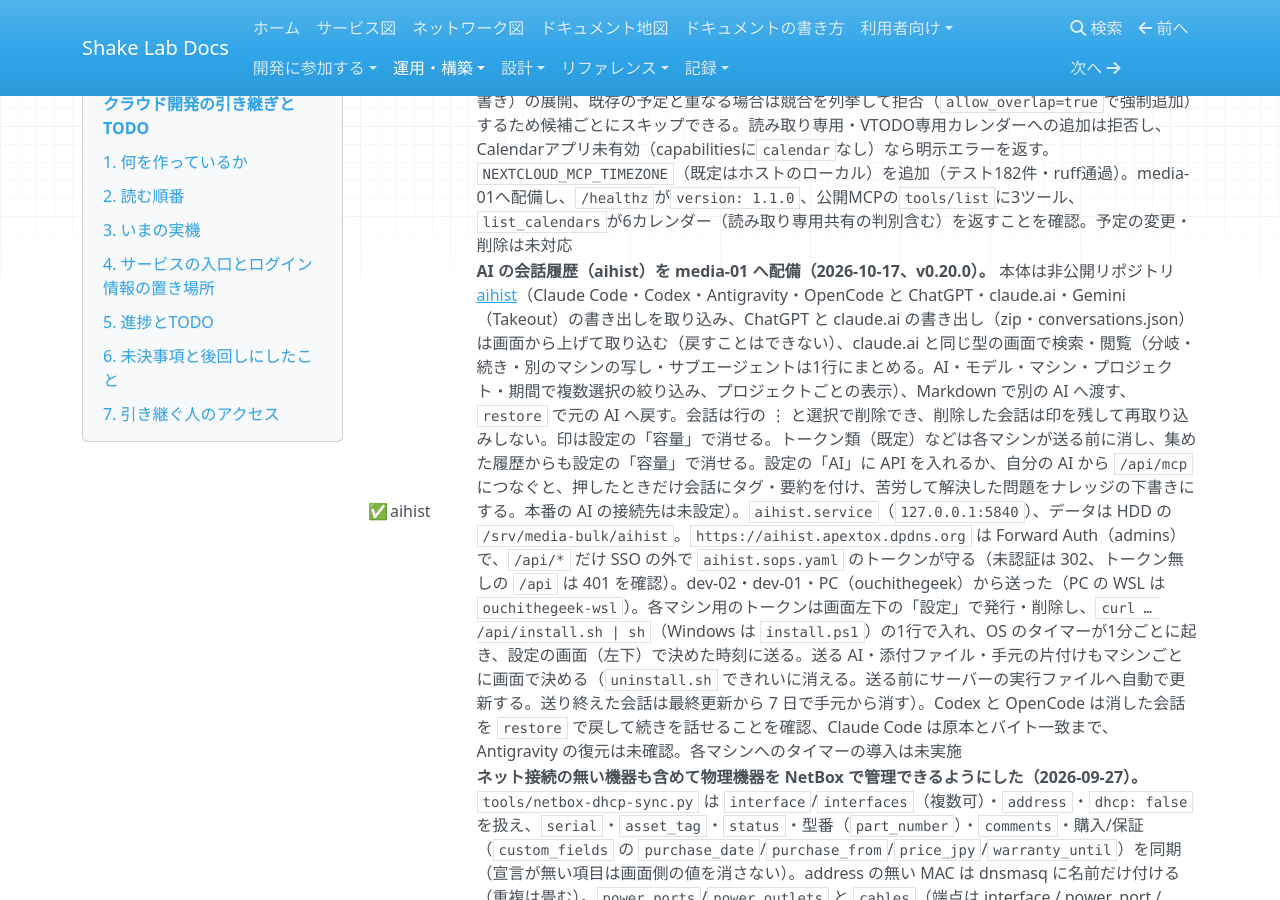
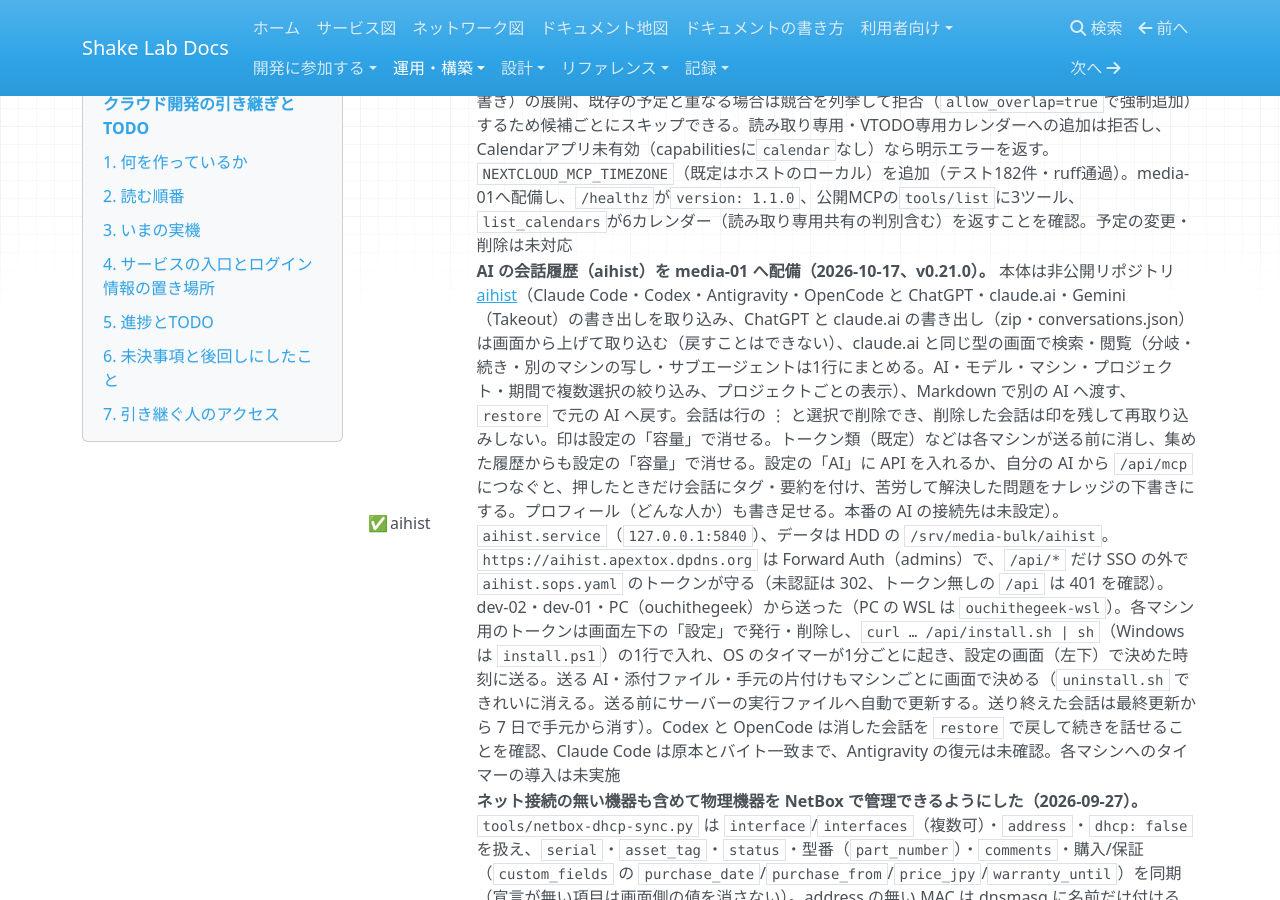
Before and after one commit to rurutheGeek/shake-cloud, an MkDocs documentation site: the page built from docs/operations/handover.md, in a window 1280 px wide and 900 px high, scrolled down 19835 px. Built offline with MkDocs 1.6.1, drawn with Linux system fonts in a browser that asks for light colours; nearby versions of some CDN libraries; a script that is not in the unit is left out.

Commit message:
chore(aihist): v0.21.0（プロフィール）へ上げて配備する
Co-Authored-By: Claude Opus 5.5 <noreply@anthropic.com>

```diff
--- a/docs/operations/handover.md
+++ b/docs/operations/handover.md
@@ -220,7 +220,7 @@ sops --decrypt platform/sops/pve-users.sops.yaml
 | ✅ | Homarr | **ゲーム1の隔離ダウンロードのタイルをHomarrへ追加（2026-10-06）。** `stacks/homarr/apps.json` に「ダウンロード（qBittorrent）」（`https://torrent.play.apextox.dpdns.org`。未認証は302でAuthentikへ）と「ダウンロード（検疫）」（`https://play.apextox.dpdns.org/download`。ゲームポータルから分離した別コンテナ、ポータルSSOを共用。`/download/healthz` 200・未認証は303でログインへ）を追加し、`homarr.yml` でapps-01へ配備（35 apps・0 tiles removed）。torrent側の利用者ブラウザでのSSOログイン完了は未確認 | [Homarr](../services/homarr.md) |
 | 🟨 | Nextcloudアプリ | **自作の印刷・LocalSend送信を公開リポジトリへ切り出し、App Store公開の準備をした（2026-09-26）。** `cups_print`（[nextcloud-cups-print](https://github.com/rurutheGeek/nextcloud-cups-print)）と `localsend_share`（[nextcloud-localsend](https://github.com/rurutheGeek/nextcloud-localsend)）を作成し、各 `v1.0.2` をGitHub Releaseで配布。media-01は `manage.py custom-apps` で導入し旧 `shake_print`・`shake_localsend` を撤去（残る自作は `shake_tags` のみ）。中継は `stacks/print-api`・`stacks/localsend-send` を同じ実装へ更新。**実機確認（NC33）**: 印刷はPDFとMarkdown、ダイアログ（部数・カラー・ページ範囲）、LocalSendは実端末へ送信成功。LocalSendはmulticast応答がSG（22/80/443/53317のみ）で戻らないため、`LOCALSEND_SEND_SCAN` の外向き走査（HTTP legacy discovery）を追加。**プリンターはDHCPで `192.168.10.9`→`192.168.10.3` へ移動しており、キューをmDNS名 `ipp://cA5E9FB00000.local/ipp/print` に変更**（`cups_printer_uri`）。トークンはSOPS・実機・アプリ設定をローテーション済み。**外部レビューを受けて1.0.2で修正（Content-Length明示・中継エラー本文の表示・devicesのLANアドレス許可・トークン比較）。証明書は[PR #1272](https://github.com/nextcloud/app-certificate-requests/pull/1272)・[#1273](https://github.com/nextcloud/app-certificate-requests/pull/1273)を提出済み（署名待ち）。常用はNC33のまま（NC35は使い捨てコンテナで有効化・ルート・設定画面・JS配信のみ確認）** | [nextcloud.md](nextcloud.md)・[printer.md](../services/printer.md)・[D06](../development/D06-localsend.md)・[D08](../development/D08-nextcloud-print.md) |
 | ✅ | Nextcloud MCP | **Nextcloud MCPサーバを公開リポジトリへ切り出し、media-01をリリース取得方式へ移行（2026-09-26）。** [nextcloud-mcp](https://github.com/rurutheGeek/nextcloud-mcp) を作成して `v1.0.0` を公開、外部レビューを受けて `v1.0.1` に更新（tools/call前のwhoami必須化・タグreadのstat・write-denyの祖先拒否と展開メンバー検査・max_bytes検証・アーカイブ事前サイズ検査・Origin検証。標準ライブラリのみ・16ツール・テスト139件・Docker/GHCR対応）。呼び出し元の資格情報でNextcloudのACLに従うパススルー認証は不変。音楽ルートと追加の書き込み禁止プレフィックスをenv化し、tag-api連携はURLとトークンの両方があるときだけタグ3ツールを公開するようオプション化した。media-01は `group_vars/media.yml` の `nextcloud_mcp_version`/`_sha256` で固定したリリース資産をプレイが取得する。実機で `/healthz`（`version: 1.0.1`・`tag_tools: true`）とMCP接続からの `whoami`・MusicBrainz検索を確認。**2026-09-28: `v1.1.0`へ更新し、CalDAVカレンダー3ツール（`nextcloud_list_calendars`・`nextcloud_list_events`・`nextcloud_create_event`）を追加。** 繰り返し予定（`DAILY`/`WEEKLY`/`MONTHLY`/`YEARLY`、`COUNT`/`UNTIL`/`BYDAY`/`EXDATE`・上書き）の展開、既存の予定と重なる場合は競合を列挙して拒否（`allow_overlap=true`で強制追加）するため候補ごとにスキップできる。読み取り専用・VTODO専用カレンダーへの追加は拒否し、Calendarアプリ未有効（capabilitiesに`calendar`なし）なら明示エラーを返す。`NEXTCLOUD_MCP_TIMEZONE`（既定はホストのローカル）を追加（テスト182件・ruff通過）。media-01へ配備し、`/healthz`が`version: 1.1.0`、公開MCPの`tools/list`に3ツール、`list_calendars`が6カレンダー（読み取り専用共有の判別含む）を返すことを確認。予定の変更・削除は未対応 | [nextcloud-mcp.md](nextcloud-mcp.md)・[A06](../development/A06-nextcloud-mcp.md) |
-| ✅ | aihist | **AI の会話履歴（aihist）を media-01 へ配備（2026-10-17、v0.20.0）。** 本体は非公開リポジトリ [aihist](https://github.com/rurutheGeek/aihist)（Claude Code・Codex・Antigravity・OpenCode と ChatGPT・claude.ai・Gemini（Takeout）の書き出しを取り込み、ChatGPT と claude.ai の書き出し（zip・conversations.json）は画面から上げて取り込む（戻すことはできない）、claude.ai と同じ型の画面で検索・閲覧（分岐・続き・別のマシンの写し・サブエージェントは1行にまとめる。AI・モデル・マシン・プロジェクト・期間で複数選択の絞り込み、プロジェクトごとの表示）、Markdown で別の AI へ渡す、`restore` で元の AI へ戻す。会話は行の ⋮ と選択で削除でき、削除した会話は印を残して再取り込みしない。印は設定の「容量」で消せる。トークン類（既定）などは各マシンが送る前に消し、集めた履歴からも設定の「容量」で消せる。設定の「AI」に API を入れるか、自分の AI から `/api/mcp` につなぐと、押したときだけ会話にタグ・要約を付け、苦労して解決した問題をナレッジの下書きにする。本番の AI の接続先は未設定）。`aihist.service`（`127.0.0.1:5840`）、データは HDD の `/srv/media-bulk/aihist`。`https://aihist.apextox.dpdns.org` は Forward Auth（admins）で、`/api/*` だけ SSO の外で `aihist.sops.yaml` のトークンが守る（未認証は 302、トークン無しの `/api` は 401 を確認）。dev-02・dev-01・PC（ouchithegeek）から送った（PC の WSL は `ouchithegeek-wsl`）。各マシン用のトークンは画面左下の「設定」で発行・削除し、`curl … /api/install.sh | sh`（Windows は `install.ps1`）の1行で入れ、OS のタイマーが1分ごとに起き、設定の画面（左下）で決めた時刻に送る。送る AI・添付ファイル・手元の片付けもマシンごとに画面で決める（`uninstall.sh` できれいに消える。送る前にサーバーの実行ファイルへ自動で更新する。送り終えた会話は最終更新から 7 日で手元から消す）。Codex と OpenCode は消した会話を `restore` で戻して続きを話せることを確認、Claude Code は原本とバイト一致まで、Antigravity の復元は未確認。各マシンへのタイマーの導入は未実施 | [aihist.md](aihist.md) |
+| ✅ | aihist | **AI の会話履歴（aihist）を media-01 へ配備（2026-10-17、v0.21.0）。** 本体は非公開リポジトリ [aihist](https://github.com/rurutheGeek/aihist)（Claude Code・Codex・Antigravity・OpenCode と ChatGPT・claude.ai・Gemini（Takeout）の書き出しを取り込み、ChatGPT と claude.ai の書き出し（zip・conversations.json）は画面から上げて取り込む（戻すことはできない）、claude.ai と同じ型の画面で検索・閲覧（分岐・続き・別のマシンの写し・サブエージェントは1行にまとめる。AI・モデル・マシン・プロジェクト・期間で複数選択の絞り込み、プロジェクトごとの表示）、Markdown で別の AI へ渡す、`restore` で元の AI へ戻す。会話は行の ⋮ と選択で削除でき、削除した会話は印を残して再取り込みしない。印は設定の「容量」で消せる。トークン類（既定）などは各マシンが送る前に消し、集めた履歴からも設定の「容量」で消せる。設定の「AI」に API を入れるか、自分の AI から `/api/mcp` につなぐと、押したときだけ会話にタグ・要約を付け、苦労して解決した問題をナレッジの下書きにする。プロフィール（どんな人か）も書き足せる。本番の AI の接続先は未設定）。`aihist.service`（`127.0.0.1:5840`）、データは HDD の `/srv/media-bulk/aihist`。`https://aihist.apextox.dpdns.org` は Forward Auth（admins）で、`/api/*` だけ SSO の外で `aihist.sops.yaml` のトークンが守る（未認証は 302、トークン無しの `/api` は 401 を確認）。dev-02・dev-01・PC（ouchithegeek）から送った（PC の WSL は `ouchithegeek-wsl`）。各マシン用のトークンは画面左下の「設定」で発行・削除し、`curl … /api/install.sh | sh`（Windows は `install.ps1`）の1行で入れ、OS のタイマーが1分ごとに起き、設定の画面（左下）で決めた時刻に送る。送る AI・添付ファイル・手元の片付けもマシンごとに画面で決める（`uninstall.sh` できれいに消える。送る前にサーバーの実行ファイルへ自動で更新する。送り終えた会話は最終更新から 7 日で手元から消す）。Codex と OpenCode は消した会話を `restore` で戻して続きを話せることを確認、Claude Code は原本とバイト一致まで、Antigravity の復元は未確認。各マシンへのタイマーの導入は未実施 | [aihist.md](aihist.md) |
 | ✅ | NetBox 資産台帳 | **ネット接続の無い機器も含めて物理機器を NetBox で管理できるようにした（2026-09-27）。** `tools/netbox-dhcp-sync.py` は `interface`/`interfaces`（複数可）・`address`・`dhcp: false` を扱え、`serial`・`asset_tag`・`status`・型番（`part_number`）・`comments`・購入/保証（`custom_fields` の `purchase_date`/`purchase_from`/`price_jpy`/`warranty_until`）を同期（宣言が無い項目は画面側の値を消さない）。address の無い MAC は dnsmasq に名前だけ付ける（重複は畳む）。`power_ports`/`power_outlets` と `cables`（端点は interface / power_port / power_outlet、type は `cat6a`・`power` など）で接続図を作れる。`platform/netbox/devices.yaml` に役割20種・製造元・型番を追加し、購入品と家電から管理価値のある機器を登録（開発ボード、UPS×2、HDD/SSD、PC周辺、モニター、マイク、カメラ、ガジェット、工具、SDカード5枚、ONU、ヘルシオ/ホットクック/洗濯機/エアコン/REGZA、家族のスマホ3台、SwitchBot 開閉センサー、Eufy SmartTrack。計70台）。ケーブル11本（ネット幹線6＋UPS1 バッテリー口5。UPS2 は予備）。aterm は PA-WG1200HP、Redmi は Xiaomi、Echo は Amazon へ修正。PC3台はスペックを記録し役割を Desktop/Laptop へ。`ensure` は冪等、`pull`/`push` も通過。ケーブル・電源タップ・充電器・電子部品は載せない方針（主要な幹線と UPS 接続だけ接続図にする）。**残りは各機器のシリアル、PC3台のメーカ・型番、Wi-Fi 家電の MAC、TL-SG605 の port 番号確認、unknown-43/84 の正体** | [netbox.md](netbox.md#assets) |
 | ✅ | パスキー | **パスワードレスの自動入力が出ない原因を特定し、discoverable（resident key）を必須化（2026-09-27）。** サーバー側（識別ステージの `passkey_challenge`・`autocomplete="username webauthn"`・パスワード/検証段を飛ばす既定ポリシー）は正常で、原因は登録済みBitwardenパスキーが2要素専用（非discoverable）だったこと。MFAでは使えており（`last_t`＝2026-09-26 09:51の本人ログインと一致）、`allowCredentials: []` の自動入力にだけ出ない症状だった。WebAuthn setupステージ `default-authenticator-webauthn-setup` を `resident_key_requirement: required` へ変更し、`configure.py` が冪等に適用（実機にも適用済み）。**2026-09-27より前に登録したパスキーは削除して登録し直しが必要。** Firefoxはユーザー名欄のパスキー自動入力に非対応（Chrome/Edge/Safariを使う） | [identity.md](identity.md#パスキーだけでログインするパスワードレス) |
 | ✅ | セッション | **再ログイン頻度を下げた（2026-09-27）。** 実機DBで、認証セッションがブラウザー終了＋サーバー側24時間（tenant `default_token_duration: days=1`）で切れていた。`configure.py` が `default-authentication-login` の `remember_me_offset` を `days=30` にし、ログイン最後の「Stay signed in?」で **Yes** のときだけ30日保持（Noは従来どおり）。実機にも適用済み。常時30日にする場合は同ステージの `session_duration: days=30` | [identity.md](identity.md#再ログインを減らすセッション保持) |
```
Also changed, not shown: 1 other file.
